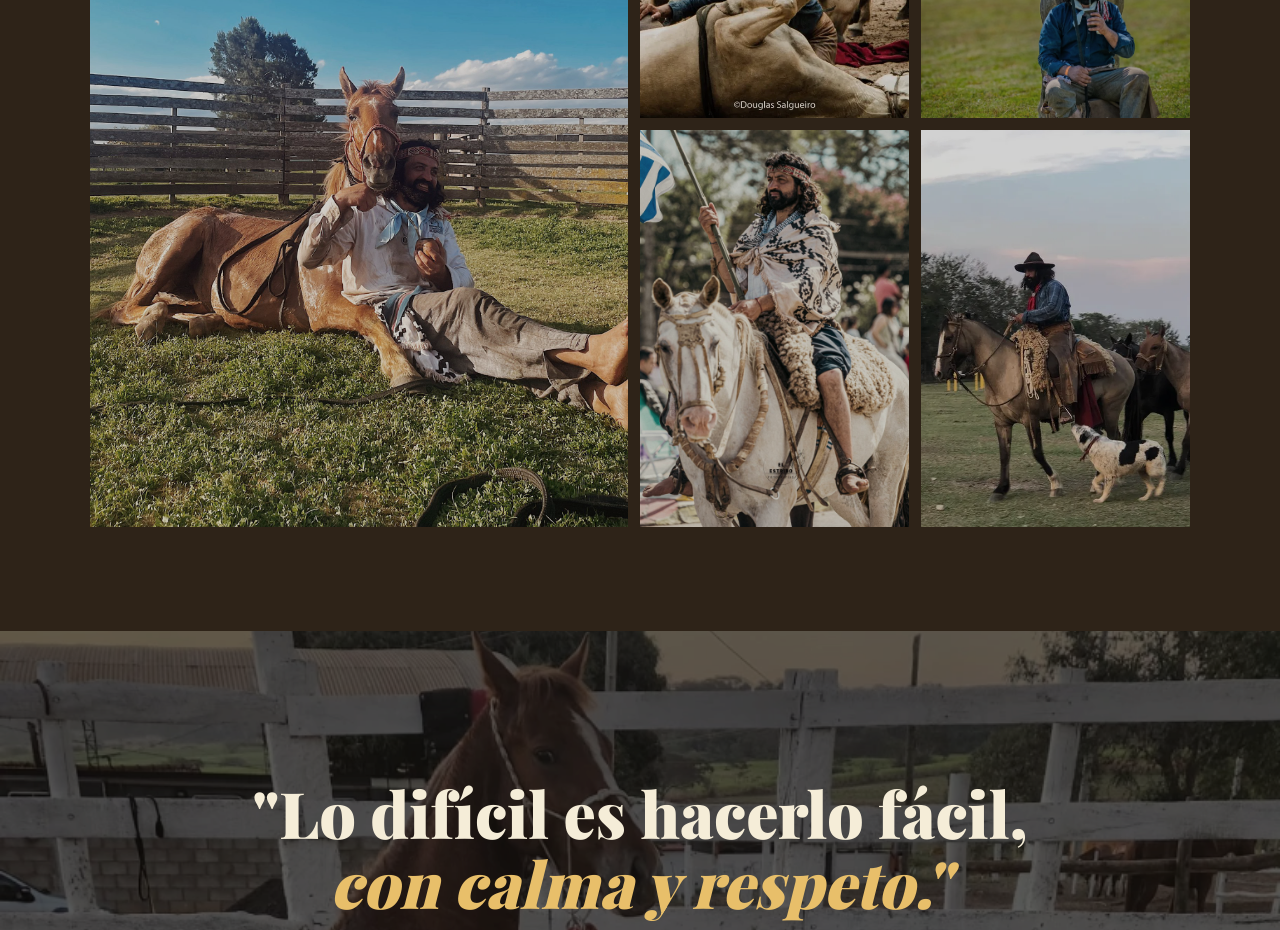
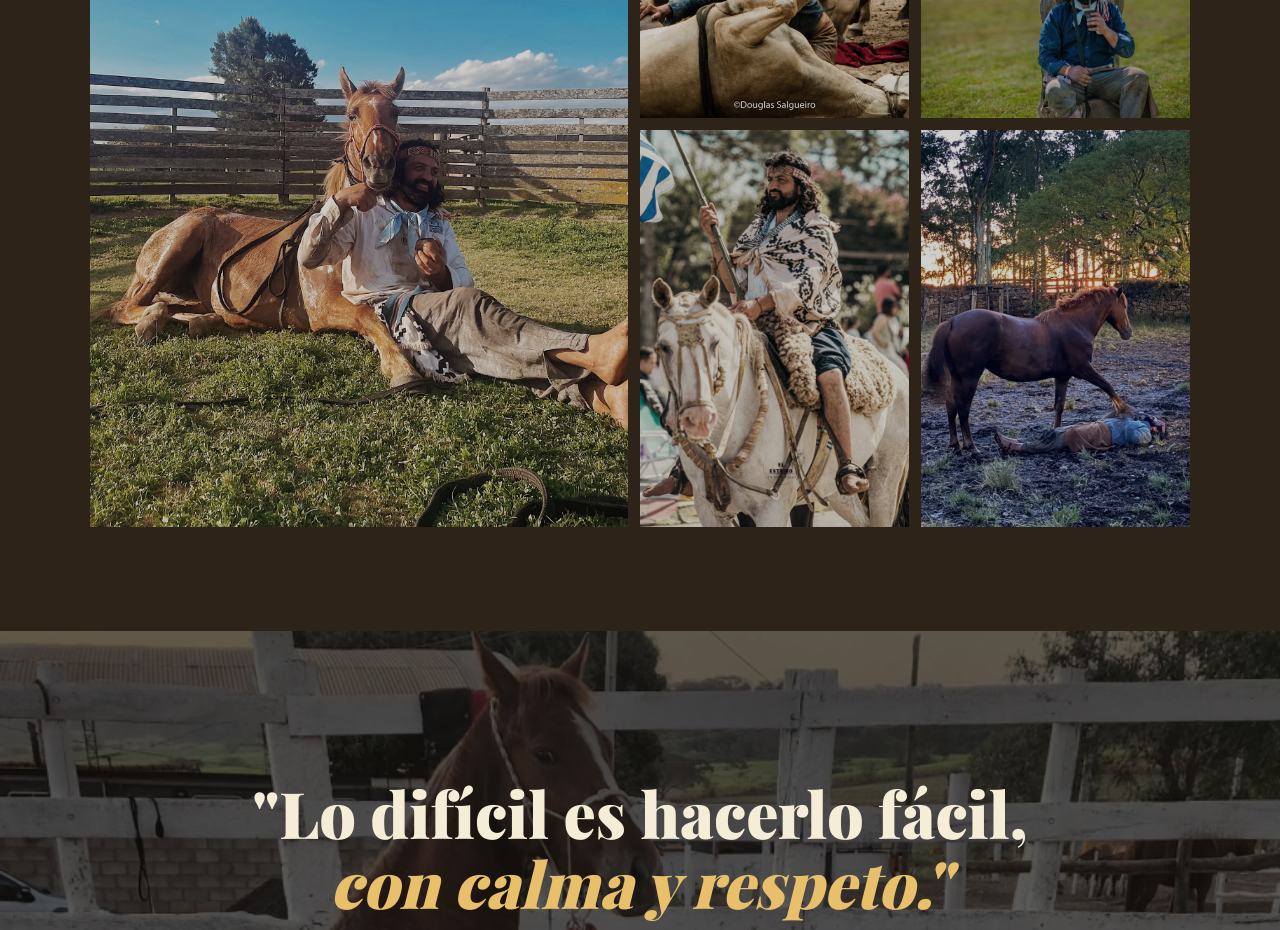
Before and after one commit to tatidee/Bruxo, a plain HTML site: page index.html in a window 1280 px wide. Shown: the part 2200-3130 px from the top of the page. Drawn offline with nearby package versions, Linux system fonts and the light colour scheme; a web font is replaced by a local one.

Commit message:
Agrego imagen

```diff
--- a/index.html
+++ b/index.html
@@ -277,7 +277,7 @@
         <img src="src/reconocimientos.jpg" alt="Reconocimientos">
       </div>
       <div class="gal-item">
-        <img src="src/retratodecampo.jpg" alt="En el campo">
+        <img src="src/bruxo1.jpg" alt="En el campo">
       </div>
     </div>
   </div>
```
Also changed, not shown: src/bruxo1.jpg (added).
